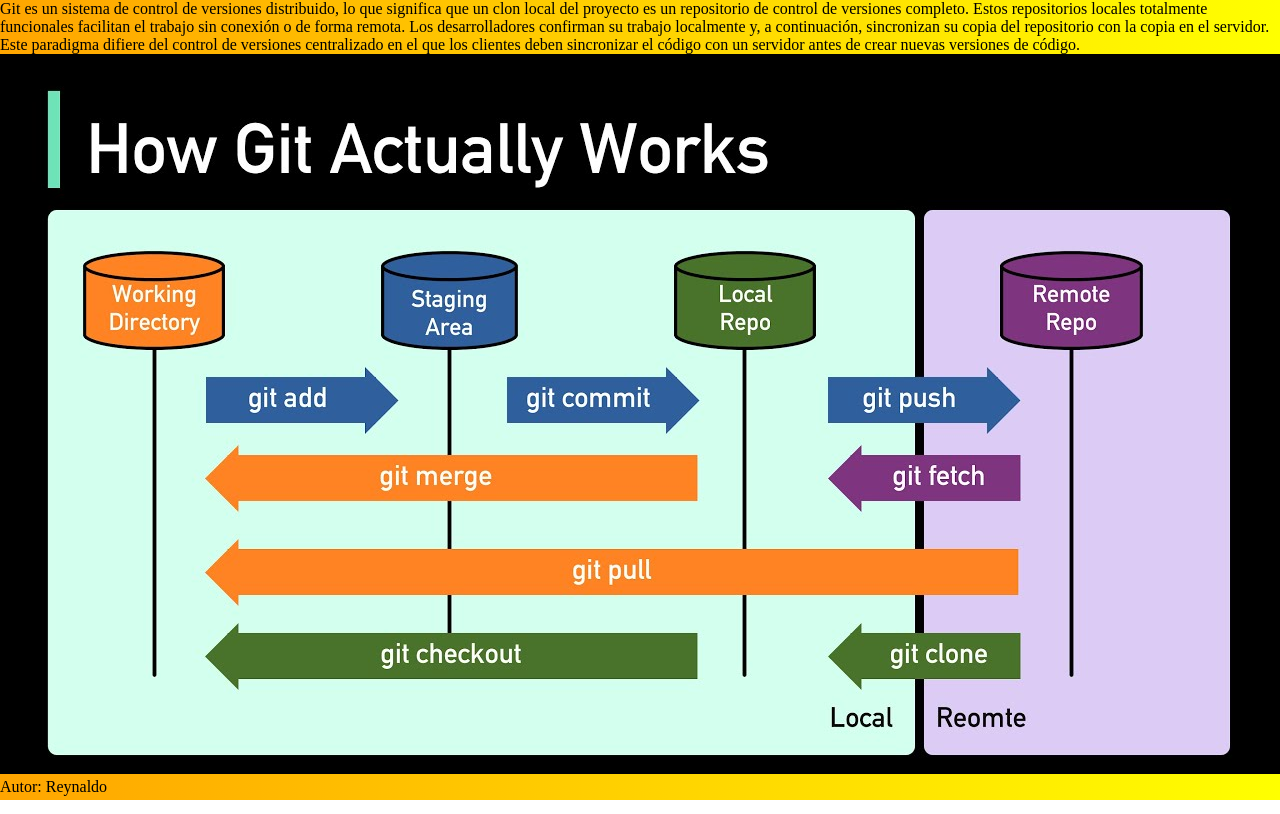
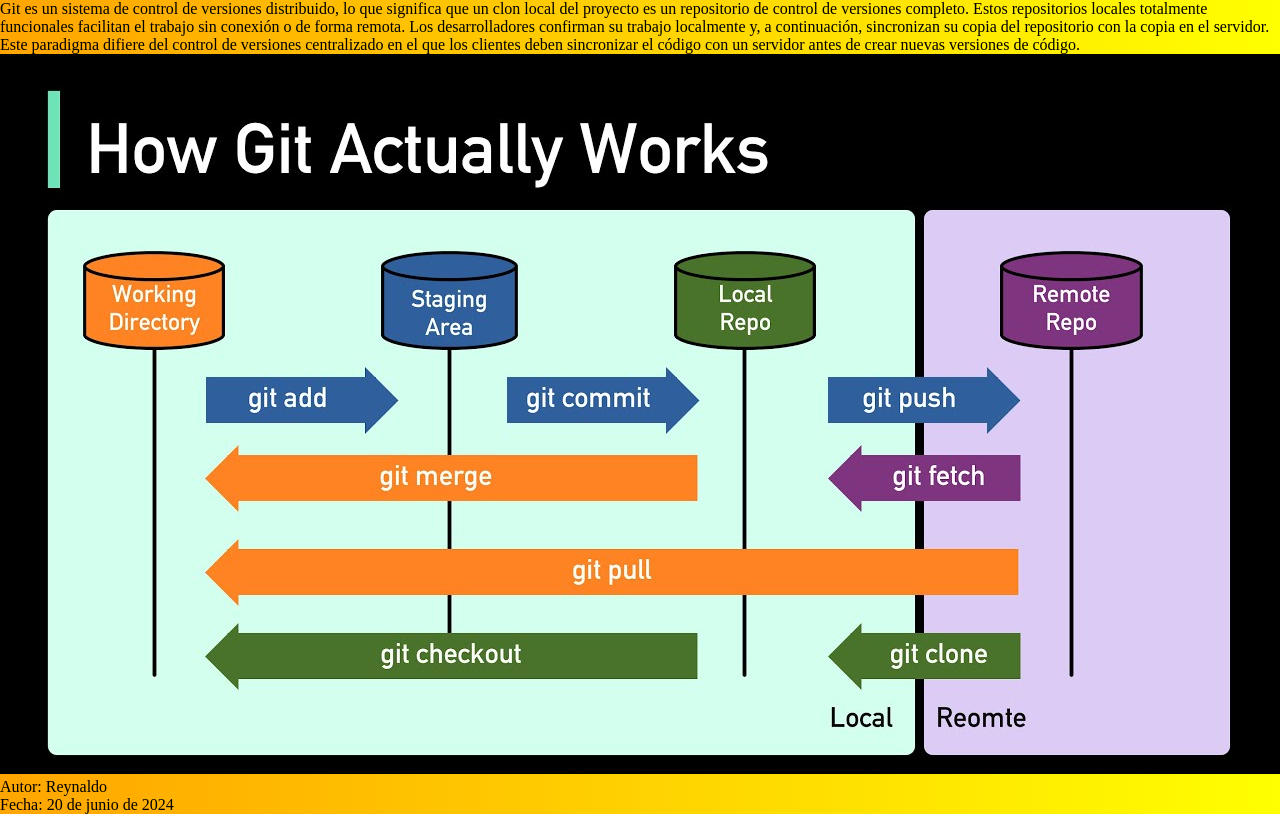
Before and after one commit to marsol84/marsol84.github.io, a plain HTML site: page git.html in a window 1280 px wide. Drawn offline with Linux system fonts and the light colour scheme.

Commit message:
git a githubhtml

```diff
--- a/git.html
+++ b/git.html
@@ -21,6 +21,7 @@
     <img src="./maxresdefault.jpg" alt="Git logo" />
     <footer>
         <p>Autor: Reynaldo</p>
+        <p>Fecha: 20 de junio de 2024</p>
     </footer>
 </body>
 </html>
```
